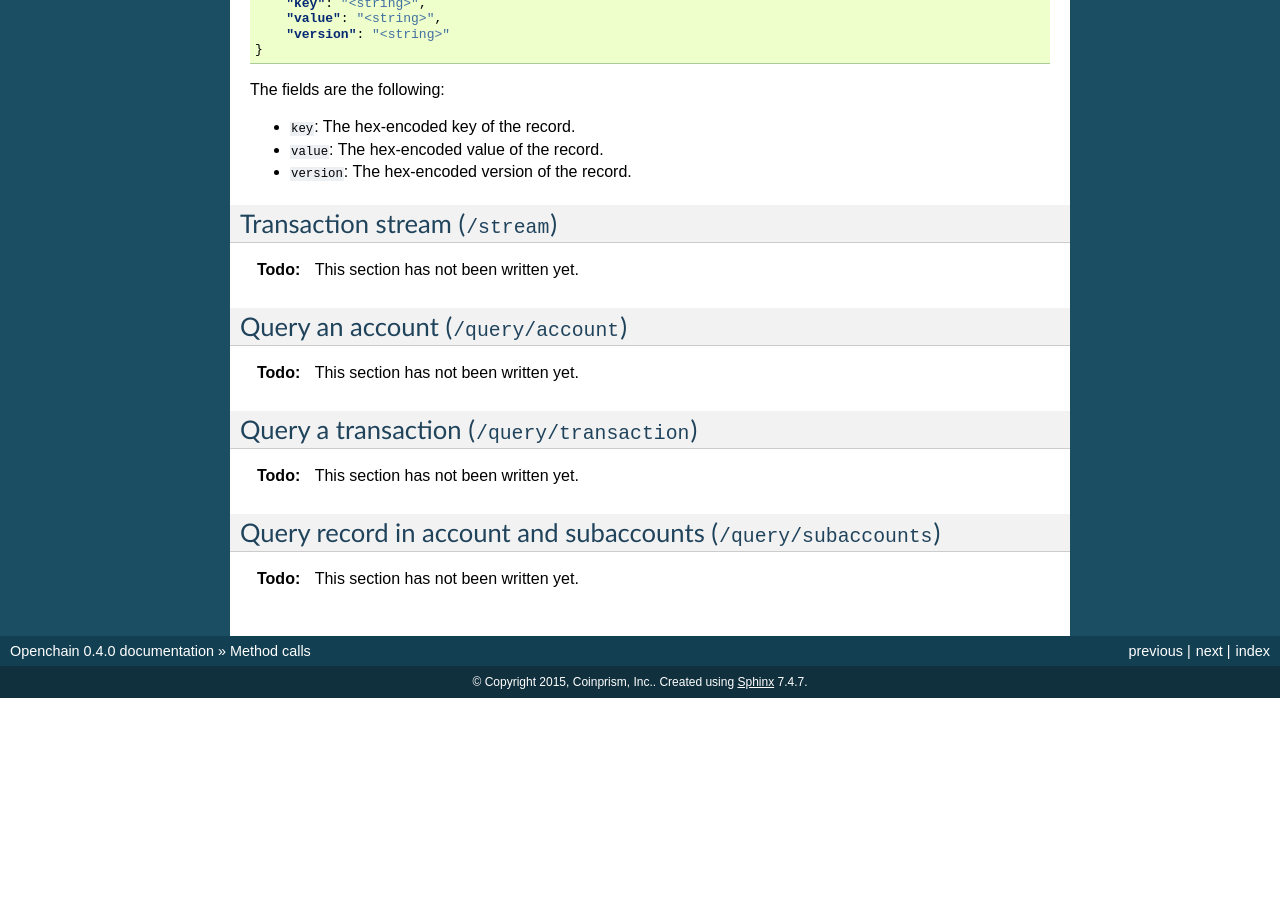
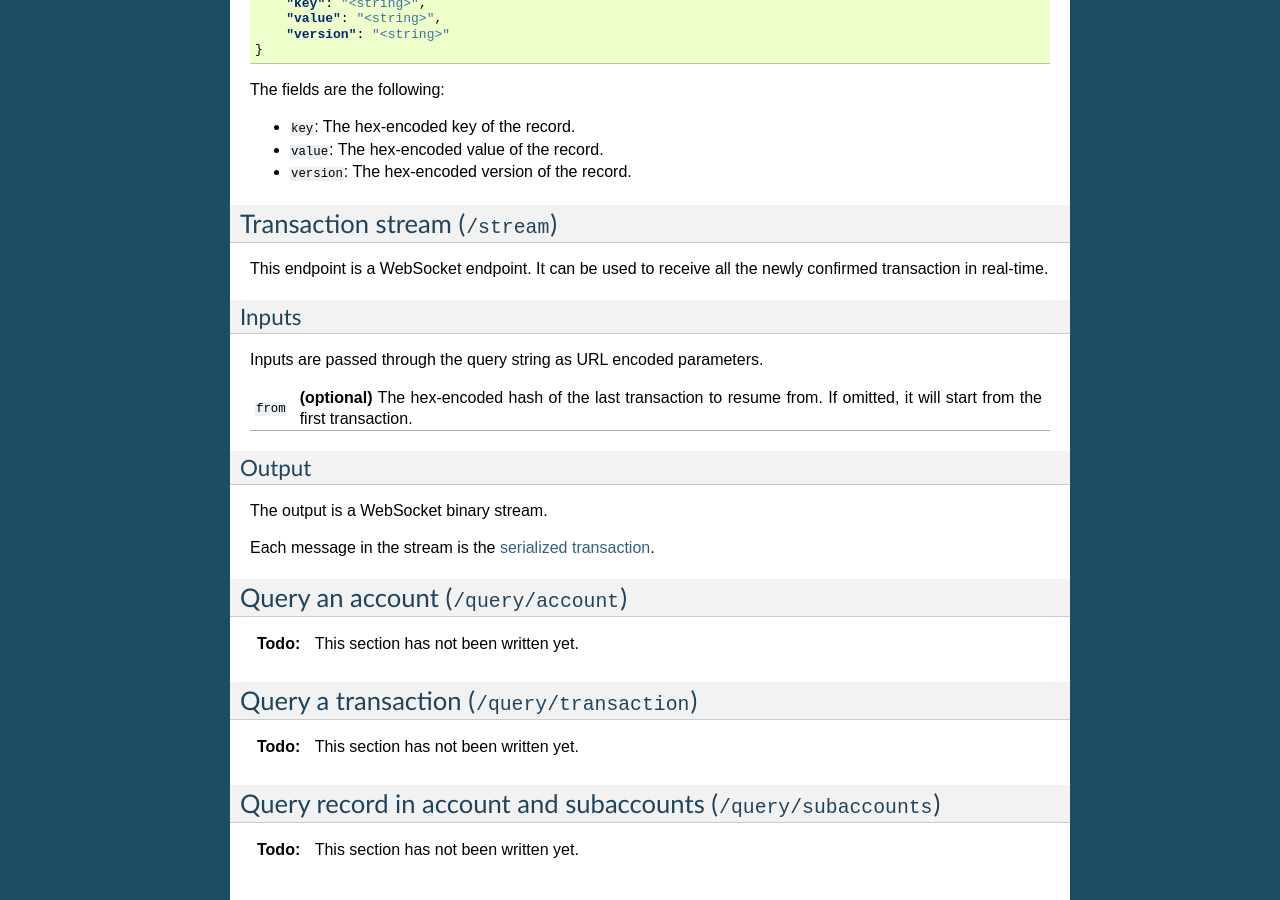
Before and after one commit to openchain/docs, a Sphinx documentation site: the page built from docs/source/api/method-calls.rst, in a window 1280 px wide and 900 px high, scrolled down 1736 px. Built offline with Sphinx 7.4.7, drawn with Linux system fonts in a browser that asks for light colours; before the commit the page ends 2434 px from its top, so only the background shows below that.

Commit message:
Document the /stream API endpoint

```diff
--- a/docs/source/api/data-structures.rst
+++ b/docs/source/api/data-structures.rst
@@ -89,6 +89,8 @@ A mutation is a set of records atomically modifying the state of the data. They
 
 The version of all updated records after a mutation becomes the hash of that mutation.
 
+.. _data-structures-transaction:
+
 Transaction
 -----------
 
--- a/docs/source/api/method-calls.rst
+++ b/docs/source/api/method-calls.rst
@@ -105,7 +105,23 @@ The fields are the following:
 Transaction stream (``/stream``)
 --------------------------------
 
-.. include:: /common/stub.txt
+This endpoint is a WebSocket endpoint. It can be used to receive all the newly confirmed transaction in real-time.
+
+Inputs
+~~~~~~
+
+Inputs are passed through the query string as URL encoded parameters.
+
+==============  ==============
+``from``        **(optional)** The hex-encoded hash of the last transaction to resume from. If omitted, it will start from the first transaction.
+==============  ==============
+
+Output
+~~~~~~
+
+The output is a WebSocket binary stream.
+
+Each message in the stream is the :ref:`serialized transaction <data-structures-transaction>`.
 
 Query an account (``/query/account``)
 -------------------------------------
```
